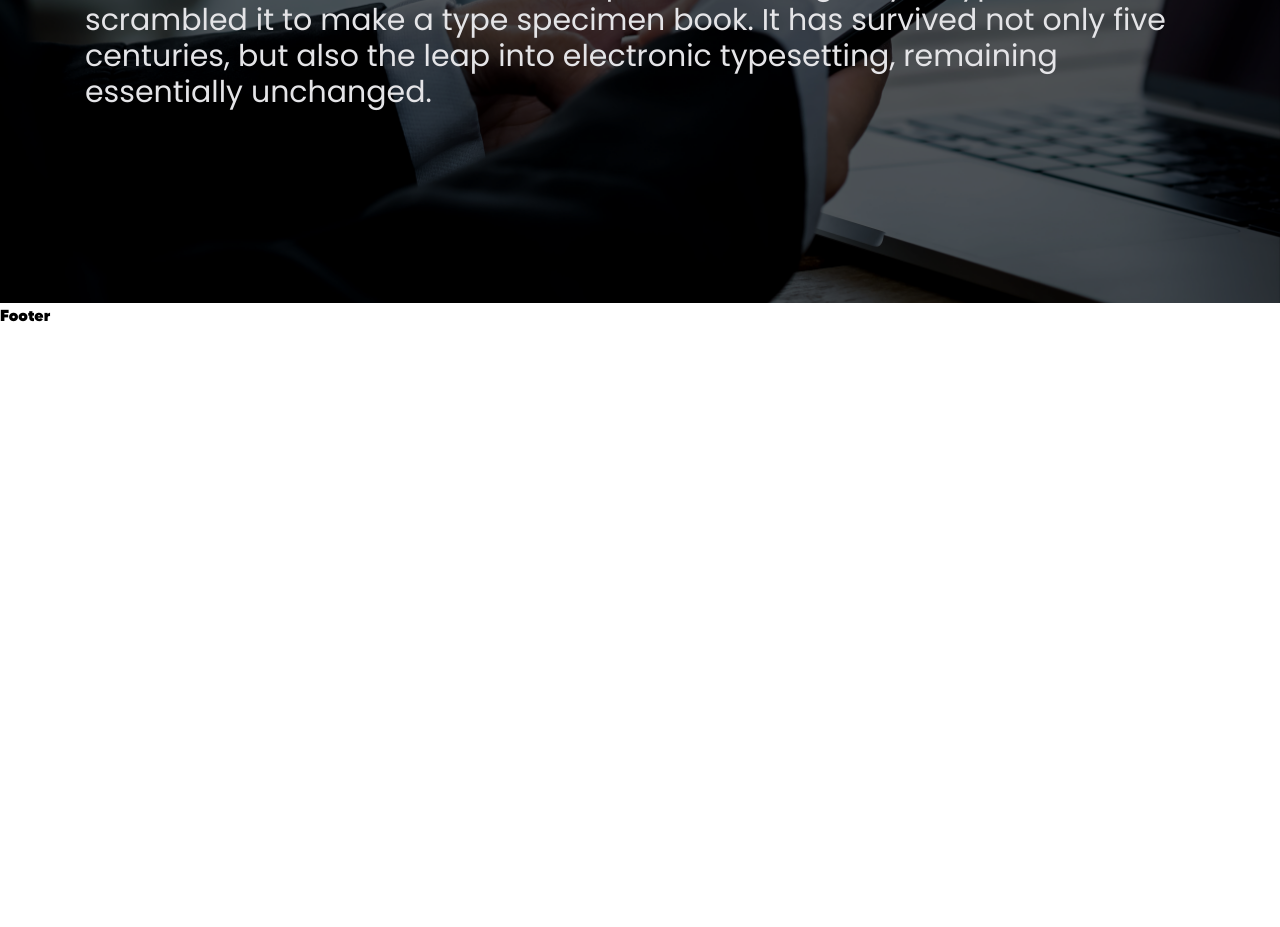
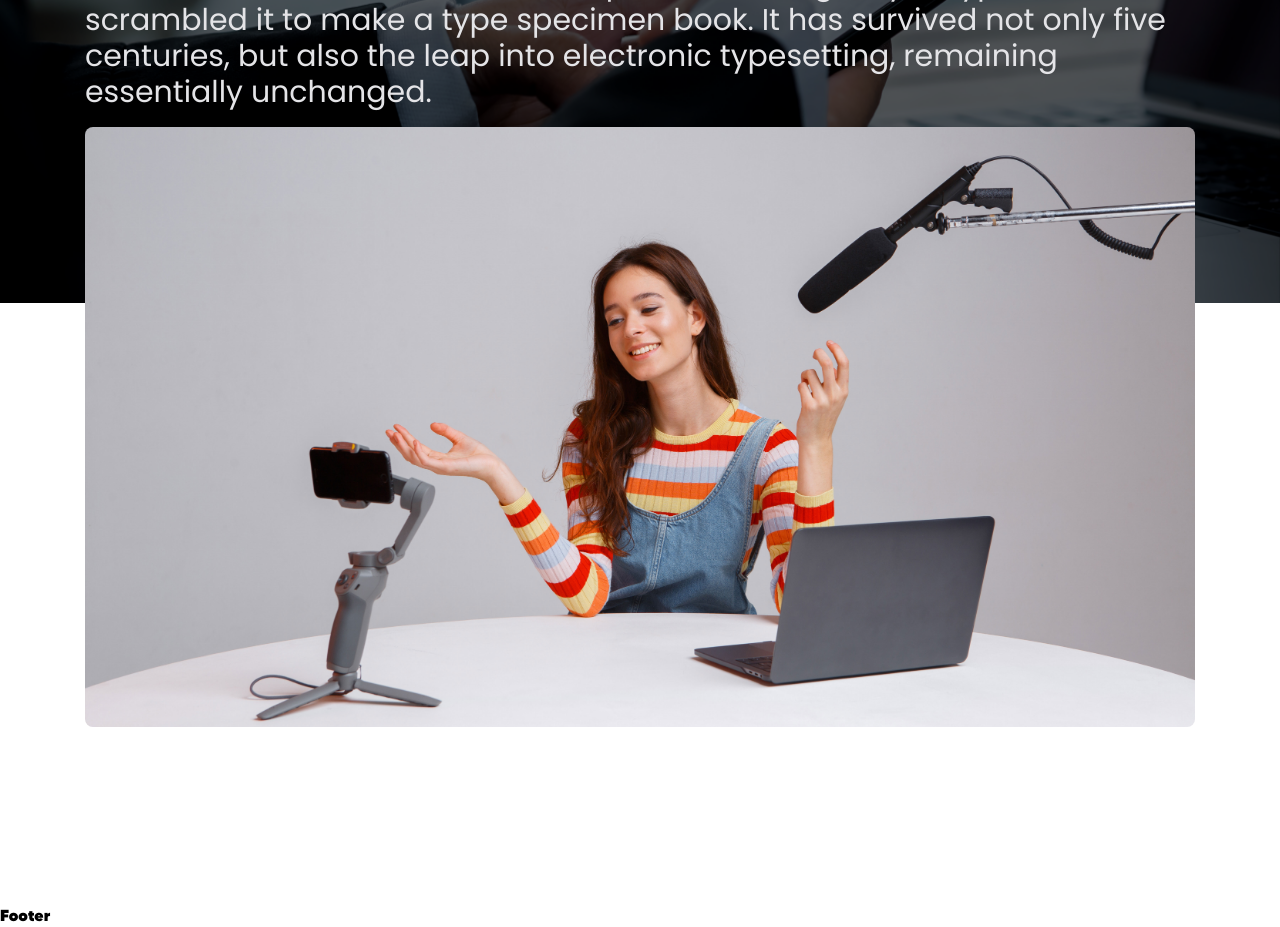
Before and after one commit to alamincoders/leading-page-react-vite-tailwindcss, a React (Vite) app: page / in a window 1280 px wide. Shown: the part 5780-6707 px from the top of the page. Before the commit the page ends 6107 px from the top, so only its background shows below. Built offline with nearby package versions, Linux system fonts and the light colour scheme.

Commit message:
updated help image

```diff
--- a/src/components/screen/Help.jsx
+++ b/src/components/screen/Help.jsx
@@ -1,16 +1,18 @@
 import bg from "../../assets/images/18.jpg";
+import bg2 from "../../assets/images/20.jpg";
 
 const Help = () => {
   return (
+    <section className="">
       <div style={{ backgroundImage: `url(${bg})` }} className="bg-cover bg-center bg-no-repeat min-h-screen relative">
         <div className="">
           <div className=" absolute w-full font-poppins bg-black/60 h-full ">
             <div className="absolute bottom-0 text-white w-full h-full ">
               <div className="container_fluid py-24 lg:py-44 flex items-center justify-center lg:block h-full">
                 <div>
-                <h2 className="font-bold text-[32px] md:text-[65px] leading-[1.25] mb-3">WE LOVE CLOTHES.</h2>
-                <h2 className="font-bold text-[32px] md:text-[65px] leading-[1.25]">WE LOVE HELPING PEOPLE.</h2>
-                <p className="text-zinc-200 text-xl md:text-3xl mt-10">
+                  <h2 className="font-bold text-[32px] md:text-[52px] lg:text-[65px] leading-[1.25] mb-3">WE LOVE CLOTHES.</h2>
+                  <h2 className="font-bold text-[32px] md:text-[52px] lg:text-[65px] leading-[1.25]">WE LOVE HELPING PEOPLE.</h2>
+                  <p className="text-zinc-200 text-xl md:text-lg lg:text-3xl mt-10">
                     Lorem Ipsum is simply dummy text of the printing and typesetting industry. Lorem Ipsum has been the industry&apos;s standard dummy
                     text ever since the 1500s, when an unknown printer took a galley of type and scrambled it to make a type specimen book. It has
                     survived not only five centuries, but also the leap into electronic typesetting, remaining essentially unchanged.
@@ -21,6 +23,10 @@ const Help = () => {
           </div>
         </div>
       </div>
+      <div className="container_fluid w-full h-80 lg:h-[600px] overflow-hidden relative -top-24 md:-top-36 lg:-top-24 xl:-top-44">
+        <img className="w-full h-full object-cover object-center rounded-lg" src={bg2} alt="" />
+      </div>
+    </section>
   );
 };
 
```
Lines whose indentation alone changed are shown as unchanged.
